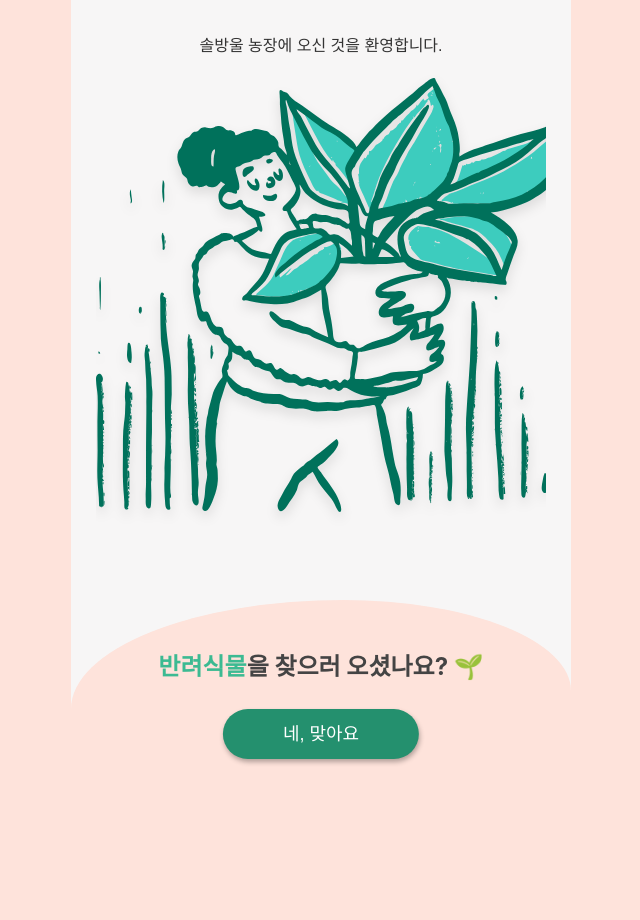
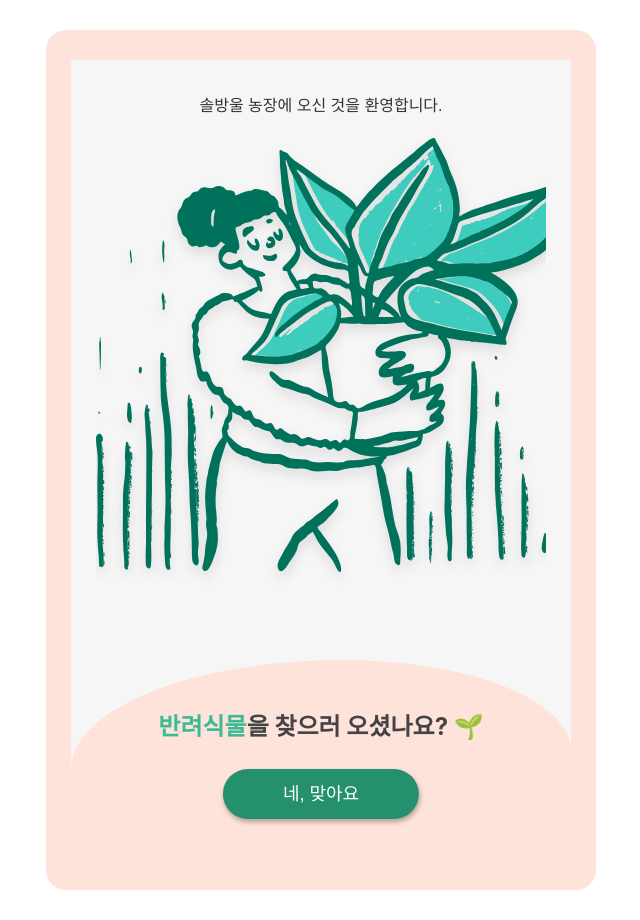
Before and after one commit to bangina/find_your_plant, a React (Create React App) app: page /#/ in a window 1280 px wide. Shown: the whole page, without its empty margins (319-959 px from the left). Before the commit the page ends 800 px from the top, so only its background shows below. Built offline with nearby package versions, Linux system fonts and the light colour scheme; a web font is replaced by a local one.

Commit message:
인아커밋 데톱 css 추가

```diff
--- a/src/App.css
+++ b/src/App.css
@@ -6,7 +6,14 @@ body {
   -webkit-box-sizing: border-box;
   box-sizing: border-box;
   color: #333;
-  background: #fee3db
+}
+
+.app-frame {
+  background: #fee3db;
+  max-width: 550px;
+  border-radius: 20px;
+  margin: 30px auto;
+  padding: 30px 0;
 }
 
 li {
@@ -99,7 +106,7 @@ p {
   width: 100%;
   max-width: 500px;
   margin: auto;
-  min-height: 100vh;
+  min-height: 800px;
   position: relative;
   overflow: hidden;
   background: #f7f6f6;
@@ -138,6 +145,12 @@ p {
 
 .intro-txt strong {
   color: #3cba92;
+}
+
+#home,
+#intro {
+  min-height: auto;
+  height: 800px;
 }
 
 #home .img-container {
@@ -703,4 +716,23 @@ p {
   max-height: 440px;
 }
 
+/* 모바일  */
+@media only screen and (max-width: 600px) {
+
+  .container,
+  #home,
+  #intro {
+    min-height: 100vh;
+    height: auto;
+  }
+
+  .app-frame {
+    margin: 0;
+    border-radius: 0;
+    padding: 0;
+  }
+}
+
+
+
 /*# sourceMappingURL=common.css.map */
--- a/src/components/Result.jsx
+++ b/src/components/Result.jsx
@@ -302,8 +302,8 @@ const Result = (props) => {
             <span role="img" aria-label="smiley face">
               {difficultyToEmoji(props.condition.difficulty)} 님의{" "}
             </span>
-            <span>{spaceToString(props.condition.space)}</span>에 추천드리는
-            반려식물
+            <span>{spaceToString(props.condition.space)}</span>과{" "}
+            <strong>환상의 짝궁</strong>
             <span className="medal" role="img" aria-label="medal">
               🥈
             </span>
@@ -465,8 +465,8 @@ const Result = (props) => {
             <span role="img" aria-label="smiley face">
               {difficultyToEmoji(props.condition.difficulty)} 님의{" "}
             </span>
-            <span>{spaceToString(props.condition.space)}</span>에 추천드리는
-            반려식물
+            <span>{spaceToString(props.condition.space)}</span>과{" "}
+            <strong>환상의 짝궁</strong>
             <span className="medal" role="img" aria-label="medal">
               🥉
             </span>
```
